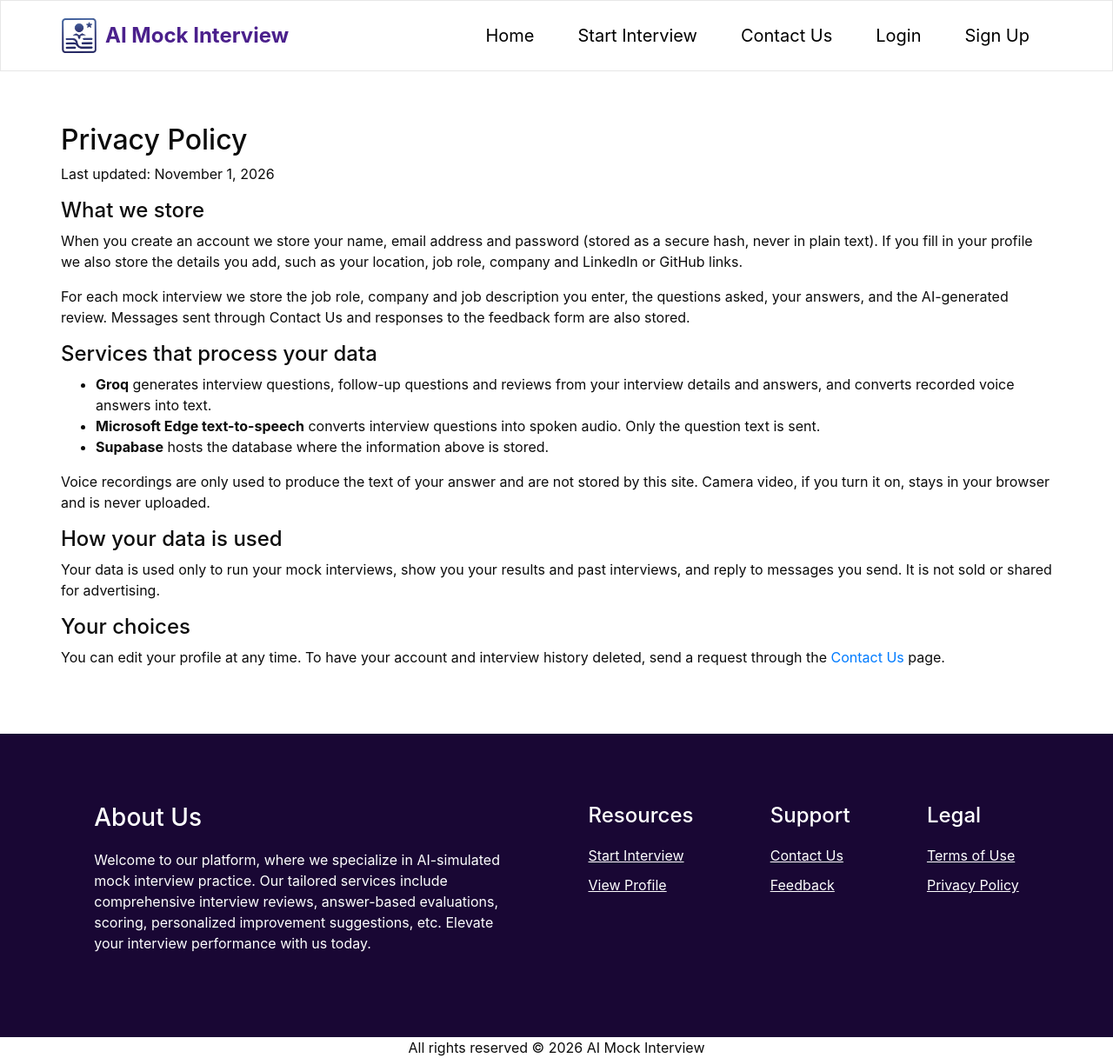
After one commit to wigloaman/ai-mock-interview, a Django app: page /privacy-policy/ in a window 1280 px wide. The commit adds this page. Shown: the whole page at 87% size. Run offline with Django 5.2, Linux system fonts and the light colour scheme; some libraries are stand-ins or nearby versions.

Commit message:
Add privacy policy, terms of use and error page
Plain-language privacy policy and terms describing what the site
stores and which services process it (Groq, Microsoft Edge TTS and
Supabase). The signup form links to both, and a friendly 500 page is
shown for server errors when DEBUG is off.

```diff
--- a/interview/templates/account/signup.html
+++ b/interview/templates/account/signup.html
@@ -37,6 +37,11 @@
             {% if redirect_field_value %}
             <input type="hidden" name="{{ redirect_field_name }}" value="{{ redirect_field_value }}">
             {% endif %}
+            <p class="helptext">
+                By registering you agree to the
+                <a href="{% url 'interview:terms_of_use' %}" target="_blank">Terms of Use</a>
+                and <a href="{% url 'interview:privacy_policy' %}" target="_blank">Privacy Policy</a>.
+            </p>
             <button class="btn btn-primary form-label" type="submit">Register</button>
         </form>
         <p class="text-center">If you already have an account, <a href="{% url 'account_login' %}">login</a> instead.</p>
--- a/interview/templates/interview/footer.html
+++ b/interview/templates/interview/footer.html
@@ -21,8 +21,8 @@
     <div>
       <h4>Legal</h4>
       <ul>
-        <li><a href="#">Terms of Use</a></li>
-        <li><a href="#">Privacy Policy</a></li>
+        <li><a href="{% url 'interview:terms_of_use' %}">Terms of Use</a></li>
+        <li><a href="{% url 'interview:privacy_policy' %}">Privacy Policy</a></li>
       </ul>
     </div>
   </div>
--- /dev/null
+++ b/interview/templates/interview/privacy_policy.html
@@ -0,0 +1,39 @@
+{% extends "interview/base.html" %}
+
+{% block title %}Privacy Policy | AI Mock Interview{% endblock %}
+
+{% block content %}
+<div class="layout_padding2">
+  <div class="container">
+    <h2>Privacy Policy</h2>
+    <p>Last updated: November 1, 2026</p>
+
+    <h4>What we store</h4>
+    <p>When you create an account we store your name, email address and password (stored as a secure hash, never
+      in plain text). If you fill in your profile we also store the details you add, such as your location, job
+      role, company and LinkedIn or GitHub links.</p>
+    <p>For each mock interview we store the job role, company and job description you enter, the questions asked,
+      your answers, and the AI-generated review. Messages sent through Contact Us and responses to the feedback
+      form are also stored.</p>
+
+    <h4>Services that process your data</h4>
+    <ul>
+      <li><strong>Groq</strong> generates interview questions, follow-up questions and reviews from your interview
+        details and answers, and converts recorded voice answers into text.</li>
+      <li><strong>Microsoft Edge text-to-speech</strong> converts interview questions into spoken audio. Only the
+        question text is sent.</li>
+      <li><strong>Supabase</strong> hosts the database where the information above is stored.</li>
+    </ul>
+    <p>Voice recordings are only used to produce the text of your answer and are not stored by this site. Camera
+      video, if you turn it on, stays in your browser and is never uploaded.</p>
+
+    <h4>How your data is used</h4>
+    <p>Your data is used only to run your mock interviews, show you your results and past interviews, and reply to
+      messages you send. It is not sold or shared for advertising.</p>
+
+    <h4>Your choices</h4>
+    <p>You can edit your profile at any time. To have your account and interview history deleted, send a request
+      through the <a href="{% url 'interview:contact' %}">Contact Us</a> page.</p>
+  </div>
+</div>
+{% endblock %}
--- a/interview/urls.py
+++ b/interview/urls.py
@@ -9,6 +9,8 @@ urlpatterns = [
     path('profile/edit', views.update_profile, name='update_profile'),
     path('contact-us/', views.contact, name='contact'),
     path('feedback/', views.feedback, name='feedback'),
+    path('privacy-policy/', views.privacy_policy, name='privacy_policy'),
+    path('terms-of-use/', views.terms_of_use, name='terms_of_use'),
     path('create-interview-session/', views.create_interview_session, name='create_interview_session'),
     path('start-interview/', views.start_interview, name='start_interview'),
     path('get_question/', views.get_question, name='get_question'),
--- a/interview/views.py
+++ b/interview/views.py
@@ -302,3 +302,11 @@ def transcribe_audio(request):
         print(f"[ERROR] Error transcribing audio: {e}")
         return JsonResponse({'success': False, 'error': 'Transcription failed'}, status=502)
     return JsonResponse({'success': True, 'text': text})
+
+
+def privacy_policy(request):
+    return render(request, 'interview/privacy_policy.html', {})
+
+
+def terms_of_use(request):
+    return render(request, 'interview/terms_of_use.html', {})
```
Also changed, not shown: interview/templates/500.html (added, +19 -0 lines), interview/templates/interview/terms_of_use.html (added, +31 -0 lines).
